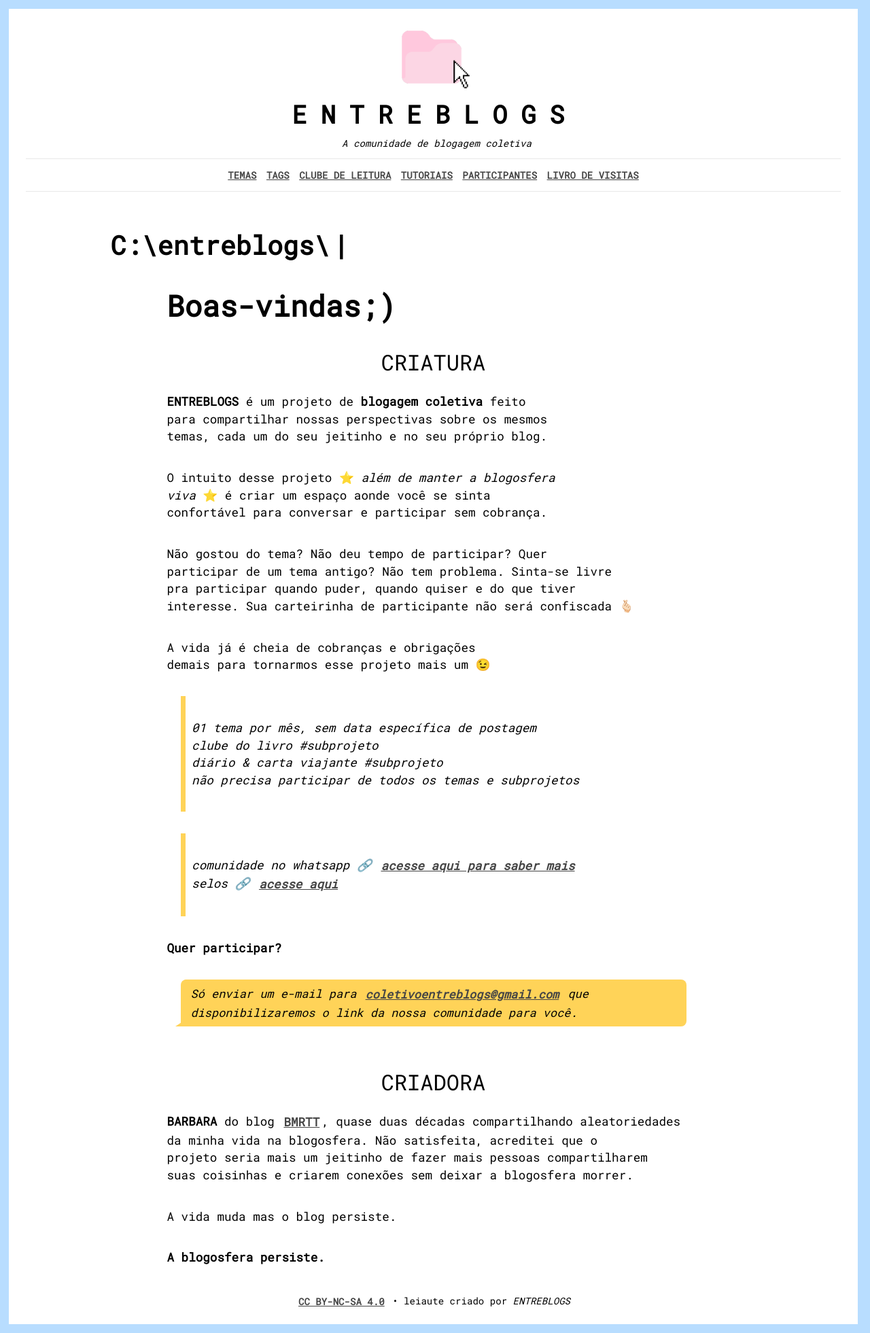
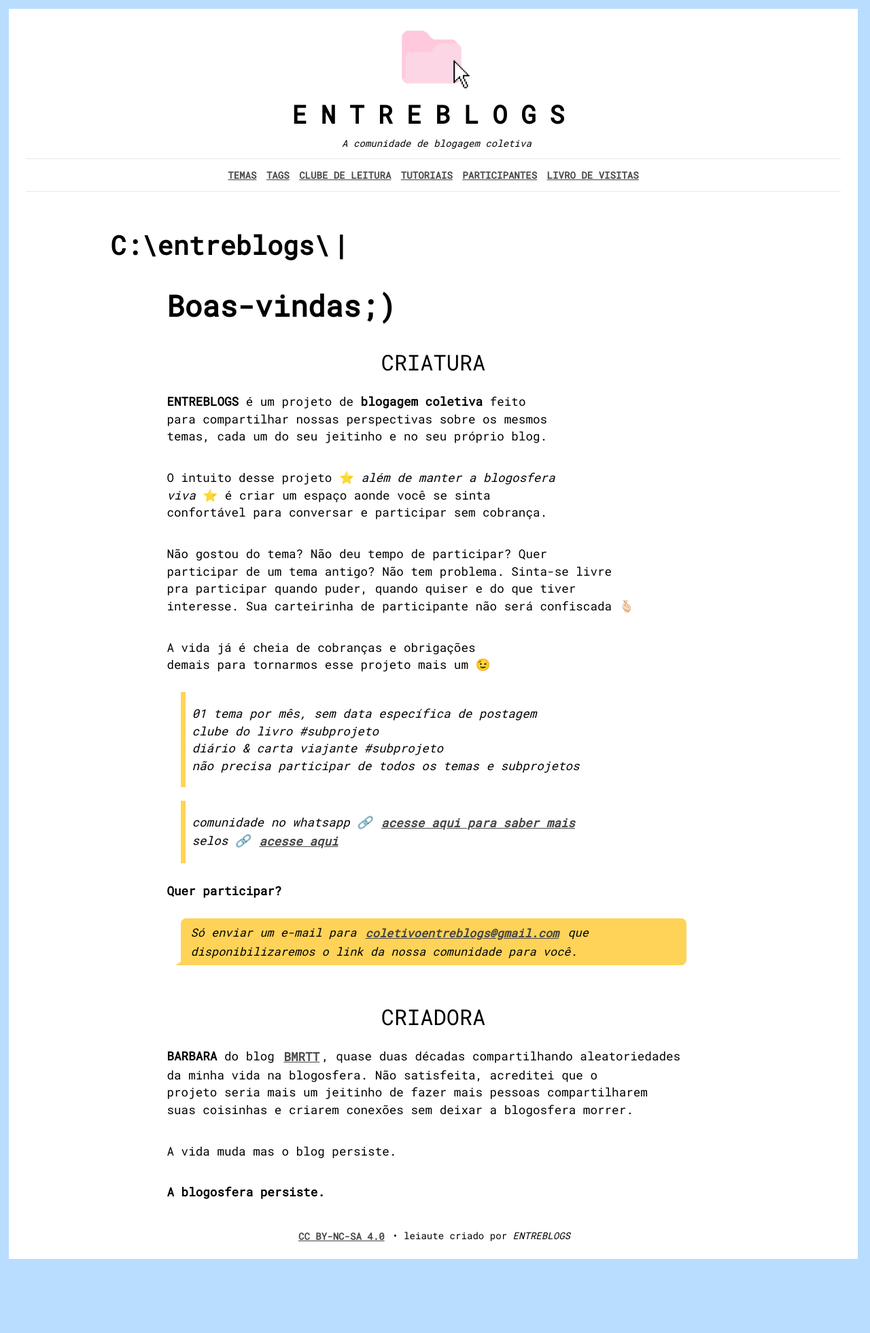
Before and after one commit to bamoretti/entreblogs, a Jekyll site: the page built from index.md, in a window 1280 px wide. Shown: the whole page at 68% size. Built offline with Jekyll 4.4.1, drawn with Linux system fonts in a browser that asks for light colours; comment, search, counter and statistics services are not loaded; after the commit the page ends 1865 px from its top, so only the background shows below that.

Commit message:
Update styles.css

```diff
--- a/assets/styles.css
+++ b/assets/styles.css
@@ -187,8 +187,8 @@ h4 { /* Títulos de postagem e outros títulos de página */
 /* INÍCIO estilos de citação */
 blockquote {
  border-left: 7px solid var(--cor-destaque);
- margin: 1rem 20px;
- padding: 1rem .6rem;
+ margin: 10px 20px;
+ padding: 1px 10px;
  font-style: italic;
 }
 
```
